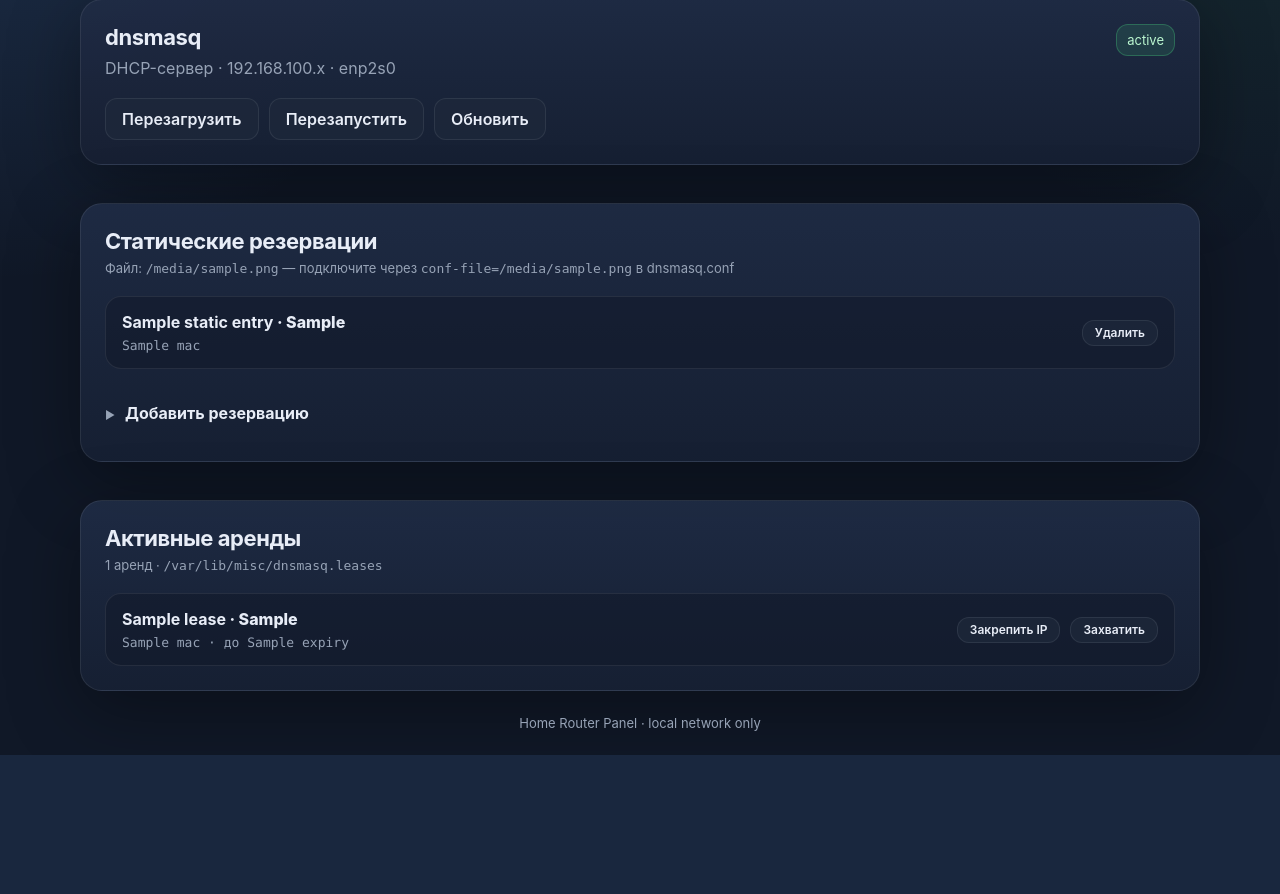
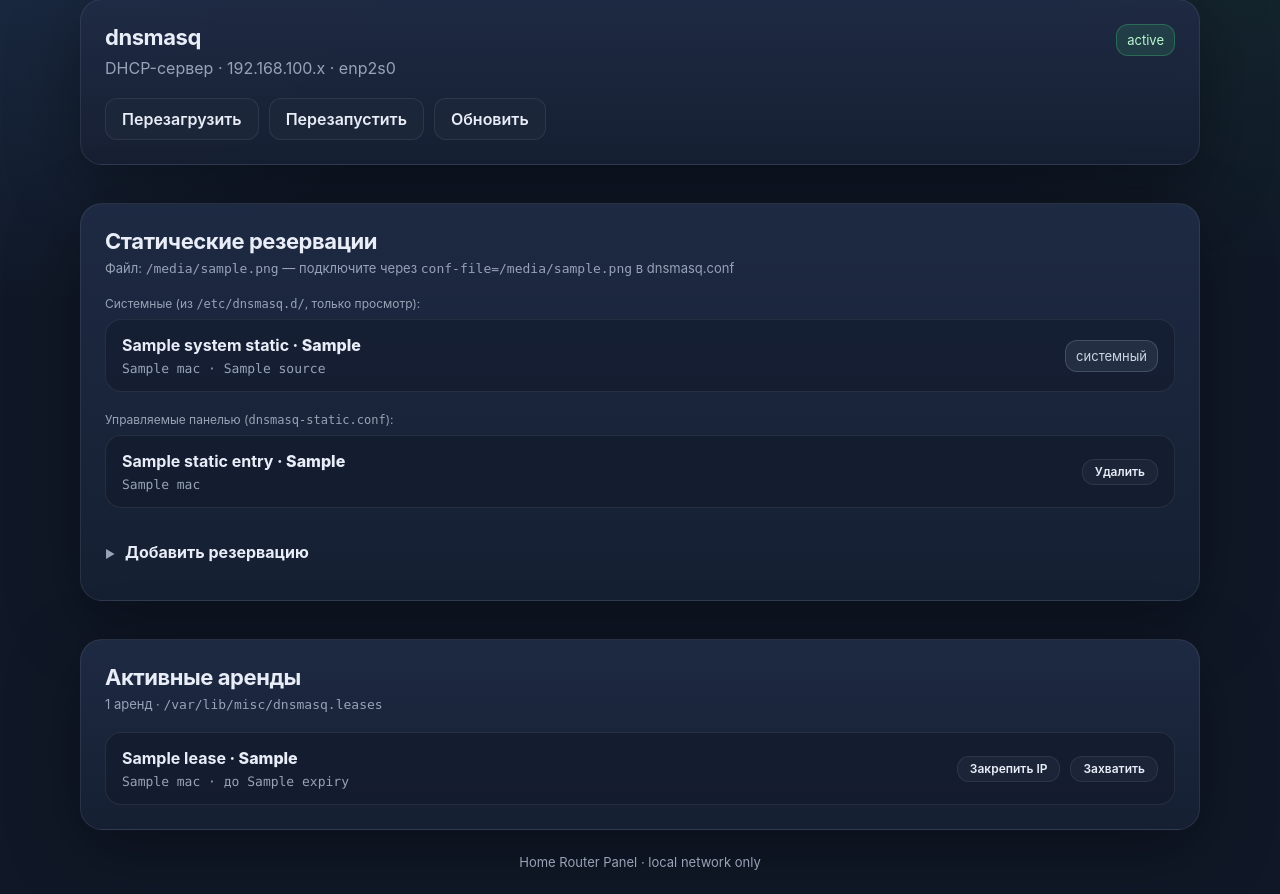
Before and after one commit to meteopavel/Home_Router_Panel, a FastAPI app: template templates/dnsmasq.html in a window 1280 px wide. Shown: the part 197-1091 px from the top of the page. Before the commit the page ends 952 px from the top, so only its background shows below. Run offline with FastAPI, Linux system fonts and the light colour scheme; the template is opened without the code that fills it: most values are stand-ins (such as "Sample title", 1, 10 or a date in 2020).

Commit message:
dnsmasq: read /etc/dnsmasq.d/ system entries, move static file to awg dir

```diff
--- a/app/main.py
+++ b/app/main.py
@@ -11,6 +11,7 @@ from app.dnsmasq import (
     get_dnsmasq_state,
     read_leases,
     read_static,
+    read_system_static,
     reload_dnsmasq,
     remove_static,
     restart_dnsmasq,
@@ -269,6 +270,7 @@ def dnsmasq_view(request: Request, msg: str = ""):
             "state": get_dnsmasq_state(),
             "leases": read_leases(),
             "static_entries": read_static(),
+            "system_static": read_system_static(),
             "static_file": str(__import__("app.dnsmasq", fromlist=["STATIC_FILE"]).STATIC_FILE),
             "msg": msg,
         },
--- a/templates/dnsmasq.html
+++ b/templates/dnsmasq.html
@@ -56,7 +56,33 @@
         <code>conf-file={{ static_file }}</code> в dnsmasq.conf
     </p>
 
+    {# System reservations from /etc/dnsmasq.d/ #}
+    {% if system_static %}
+        <p style="color: var(--muted); font-size: 12px; margin-bottom: 8px;">
+            Системные (из <code>/etc/dnsmasq.d/</code>, только просмотр):
+        </p>
+        <div class="service-list" style="margin-bottom: 20px;">
+            {% for e in system_static %}
+                <div class="service-row">
+                    <div class="service-main">
+                        <div class="service-name">
+                            {% if e.hostname %}<strong>{{ e.hostname }}</strong> · {% endif %}{{ e.ip }}
+                        </div>
+                        <div class="service-unit">{{ e.mac }} · {{ e.source }}</div>
+                    </div>
+                    <div class="actions">
+                        <span class="pill pill-gray" data-tooltip="Файл в /etc/dnsmasq.d/ — редактируйте вручную">системный</span>
+                    </div>
+                </div>
+            {% endfor %}
+        </div>
+    {% endif %}
+
+    {# Panel-managed reservations #}
     {% if static_entries %}
+        <p style="color: var(--muted); font-size: 12px; margin-bottom: 8px;">
+            Управляемые панелью (<code>dnsmasq-static.conf</code>):
+        </p>
         <div class="service-list" style="margin-bottom: 20px;">
             {% for e in static_entries %}
                 <div class="service-row">
@@ -79,7 +105,7 @@
                 </div>
             {% endfor %}
         </div>
-    {% else %}
+    {% elif not system_static %}
         <div class="empty-state" style="margin-bottom: 20px;">Нет статических резерваций</div>
     {% endif %}
 
@@ -120,7 +146,9 @@
     {% if leases %}
         <div class="service-list">
             {% for lease in leases %}
-                {% set is_static = static_entries | selectattr('mac', 'equalto', lease.mac) | list | length > 0 %}
+                {% set is_managed = static_entries | selectattr('mac', 'equalto', lease.mac) | list | length > 0 %}
+                {% set is_system = system_static | selectattr('mac', 'equalto', lease.mac) | list | length > 0 %}
+                {% set is_static = is_managed or is_system %}
                 <div class="service-row">
                     <div class="service-main">
                         <div class="service-name">
```
Also changed, not shown: app/dnsmasq.py (+27 -1 lines).
